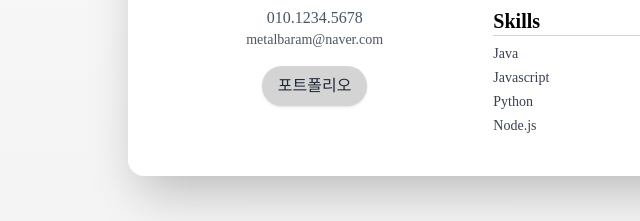
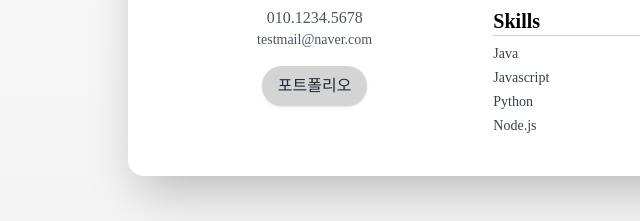
Before and after one commit to Jun-Myunsu/html-profile-page, a plain HTML site: page index.html in a window 1280 px wide. Shown: the part 504-725 px from the top of the page, 0-640 px from the left. Drawn offline with nearby package versions, Linux system fonts and the light colour scheme; a web font is replaced by a local one.

Commit message:
edit: main address

```diff
--- a/index.html
+++ b/index.html
@@ -24,7 +24,7 @@
                 <h1 class="text-4xl font-bold mt-6">전면수</h1>
                 <p class="text-lg mt-2 text-gray-600">0000.06.10 / 105세</p>
                 <p class="text-base text-gray-600">010.1234.5678</p>
-                <p class="text-sm text-gray-600">metalbaram@naver.com</p>
+                <p class="text-sm text-gray-600">testmail@naver.com</p>
                 <a href="portfolio.html"
                     class="inline-block mt-4 px-4 py-2 bg-neutral-300 text-gray-800 rounded-full shadow hover:bg-neutral-400 transition-transform duration-300 transform hover:scale-105">
                     포트폴리오
```
